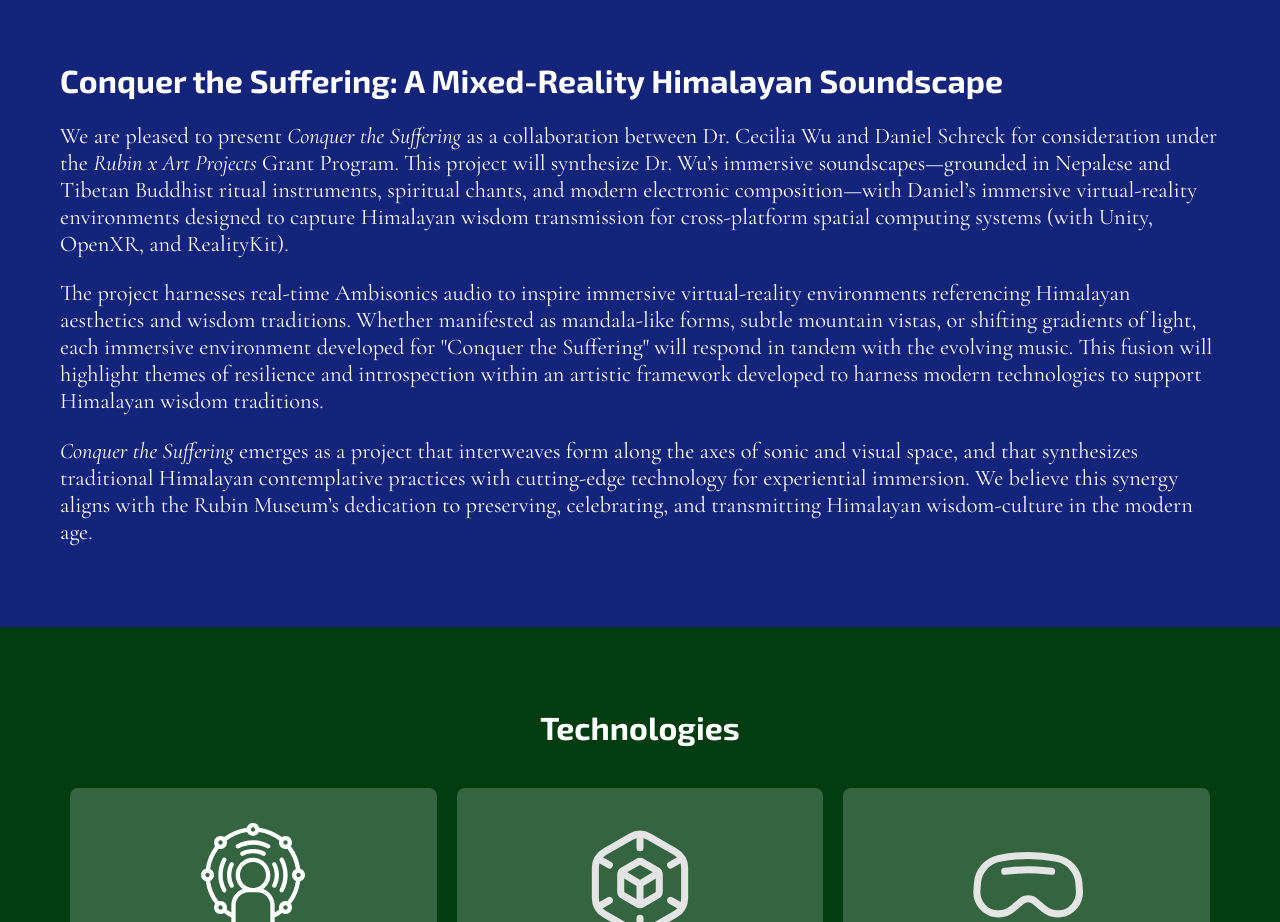
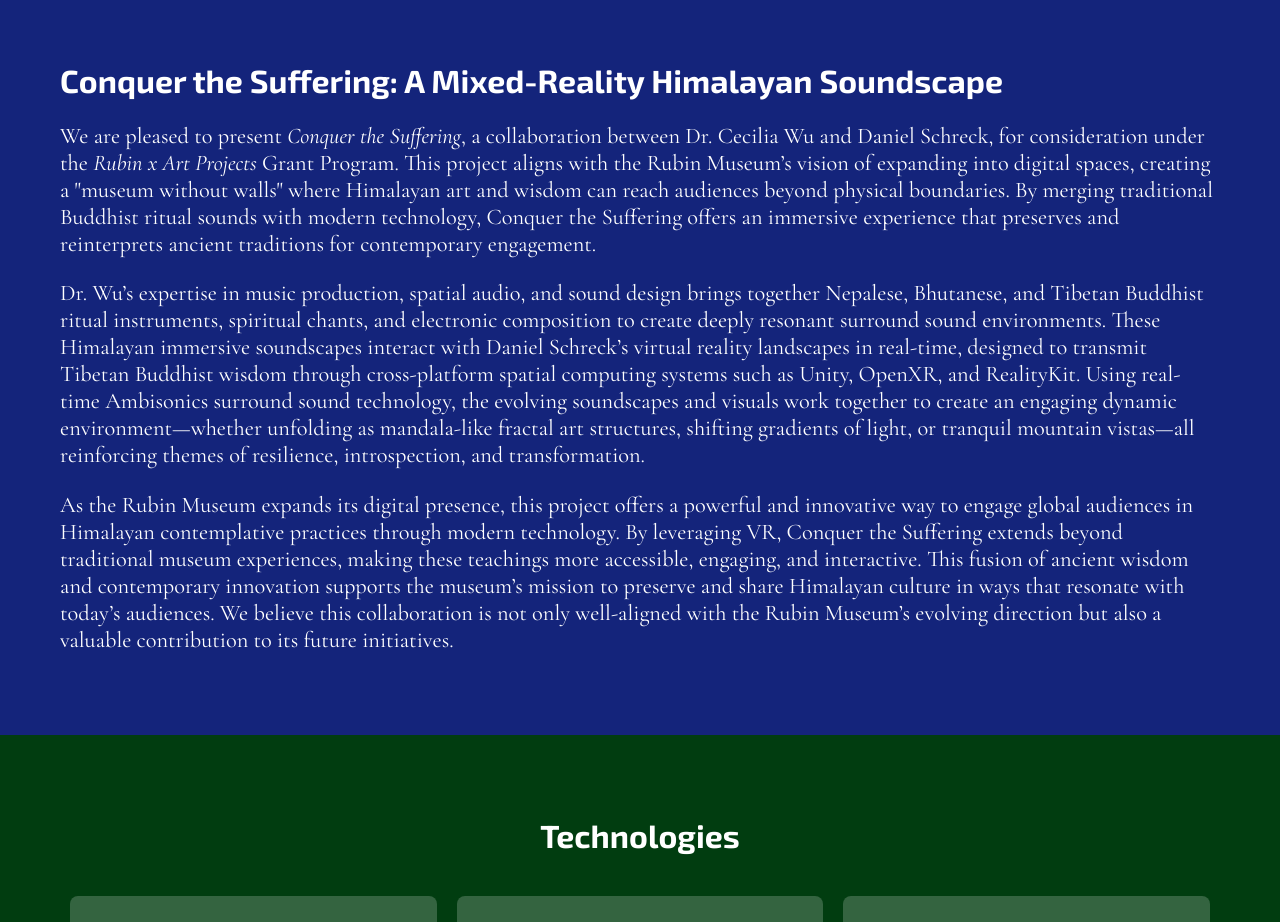
Before and after one commit to ds2606/ConqueringTheSuffering, a plain HTML site: page index.html in a window 1280 px wide. Shown: the part 820-1742 px from the top of the page. Drawn offline with nearby package versions, Linux system fonts and the light colour scheme.

Commit message:
Include Cecilia's edits for project description

```diff
--- a/index.html
+++ b/index.html
@@ -21,27 +21,16 @@
     <div id="description" class="section description blue">
         <h1>Conquer the Suffering: A Mixed-Reality Himalayan Soundscape</h1>
         <p>
-            We are pleased to present <i>Conquer the Suffering</i> as a collaboration
-            between Dr. Cecilia Wu and Daniel Schreck for consideration
-            under the <i>Rubin x Art Projects</i> Grant Program. This project will
-            synthesize Dr. Wu’s immersive soundscapes—grounded in Nepalese and
-            Tibetan Buddhist ritual instruments, spiritual chants, and modern electronic
-            composition—with Daniel’s immersive virtual-reality environments designed to
-            capture Himalayan wisdom transmission for cross-platform spatial computing
-            systems (with Unity, OpenXR, and RealityKit).
+            We are pleased to present <i>Conquer the Suffering</i>, a collaboration
+            between Dr. Cecilia Wu and Daniel Schreck, for consideration
+            under the <i>Rubin x Art Projects</i> Grant Program. This project aligns with the Rubin Museum’s vision of expanding into digital spaces, creating a "museum without walls" where Himalayan art and wisdom can reach audiences beyond physical boundaries. By merging traditional Buddhist ritual sounds with modern technology, Conquer the Suffering offers an immersive experience that preserves and reinterprets ancient traditions for contemporary engagement.
         </p>
         <p>
-            The project harnesses real-time Ambisonics audio to inspire immersive virtual-reality environments referencing Himalayan aesthetics and wisdom traditions. Whether manifested as mandala-like forms, subtle mountain vistas, or shifting gradients of light, each immersive environment developed for "Conquer the Suffering" will respond in tandem with the evolving music. This fusion will highlight themes of resilience and introspection within an artistic framework developed to harness modern technologies to support Himalayan wisdom traditions.
+            Dr. Wu’s expertise in music production, spatial audio, and sound design brings together Nepalese, Bhutanese, and Tibetan Buddhist ritual instruments, spiritual chants, and electronic composition to create deeply resonant surround sound environments. These Himalayan immersive soundscapes interact with Daniel Schreck’s virtual reality landscapes in real-time, designed to transmit Tibetan Buddhist wisdom through cross-platform spatial computing systems such as Unity, OpenXR, and RealityKit. Using real-time Ambisonics surround sound technology, the evolving soundscapes and visuals work together to create an engaging dynamic environment—whether unfolding as mandala-like fractal art structures, shifting gradients of light, or tranquil mountain vistas—all reinforcing themes of resilience, introspection, and transformation.
         </p>
         <p>
-            <i>Conquer the Suffering</i> emerges as a project that interweaves
-            form along
-            the axes of sonic and
-            visual space, and that synthesizes traditional Himalayan contemplative
-            practices with cutting-edge technology for experiential immersion. We believe
-            this synergy aligns with the Rubin Museum’s dedication to preserving,
-            celebrating, and transmitting Himalayan wisdom-culture in the modern
-            age.        </p>
+            As the Rubin Museum expands its digital presence, this project offers a powerful and innovative way to engage global audiences in Himalayan contemplative practices through modern technology. By leveraging VR, Conquer the Suffering extends beyond traditional museum experiences, making these teachings more accessible, engaging, and interactive. This fusion of ancient wisdom and contemporary innovation supports the museum’s mission to preserve and share Himalayan culture in ways that resonate with today’s audiences. We believe this collaboration is not only well-aligned with the Rubin Museum’s evolving direction but also a valuable contribution to its future initiatives.
+        </p>
     </div>
     <div class="section technology green">
         <h1>Technologies</h1>
```
